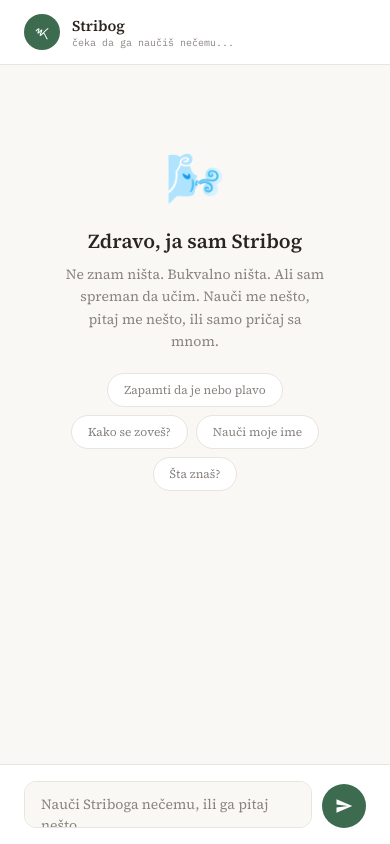
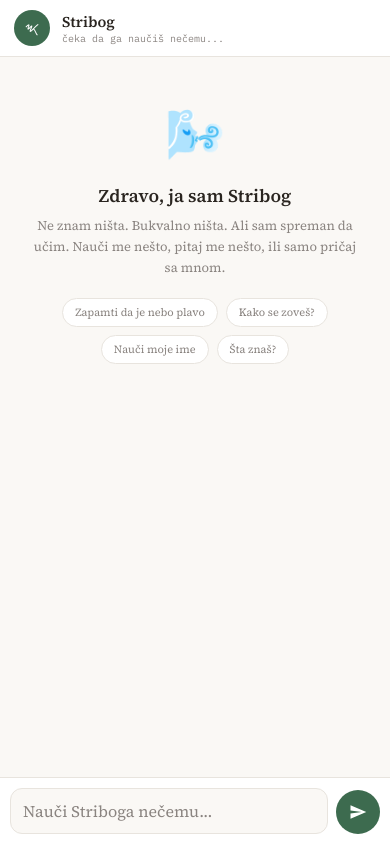
Before and after one commit to Zevs2310/stribog, a Flask app: page / in a window 390 px wide. Run offline with Flask 3, Linux system fonts and the light colour scheme; parts of the project's set-up code (start-up, migrations or seed data) failed here and were passed over.

Commit message:
Update index.html

```diff
--- a/templates/index.html
+++ b/templates/index.html
@@ -2,7 +2,7 @@
 <html lang="sr">
 <head>
 <meta charset="UTF-8">
-<meta name="viewport" content="width=device-width, initial-scale=1.0">
+<meta name="viewport" content="width=device-width, initial-scale=1.0, maximum-scale=1.0, user-scalable=no, viewport-fit=cover">
 <title>Stribog</title>
 <link href="https://fonts.googleapis.com/css2?family=IBM+Plex+Mono:wght@300;400;500&family=Source+Serif+4:ital,wght@0,300;0,400;0,600;1,400&display=swap" rel="stylesheet">
 <style>
@@ -16,15 +16,14 @@
     --text-dim: #8a8480;
     --accent: #3d6b4f;
     --accent-light: #e8f0eb;
-    --teach: #5b7c3a;
-    --teach-bg: #f0f5e8;
-    --correct: #b8602a;
-    --correct-bg: #fdf0e8;
-    --ask: #3a5c7c;
-    --ask-bg: #e8f0f8;
     --user-bg: #f0ede8;
     --stribog-bg: #fff;
     --shadow: 0 1px 3px rgba(0,0,0,0.06);
+  }
+
+  html, body {
+    height: 100%;
+    height: -webkit-fill-available;
   }
 
   body {
@@ -32,11 +31,12 @@
     color: var(--text);
     font-family: 'Source Serif 4', Georgia, serif;
     height: 100vh;
+    height: -webkit-fill-available;
     display: flex;
     overflow: hidden;
   }
 
-  /* ====== SIDEBAR ====== */
+  /* ====== SIDEBAR (desktop only) ====== */
   .sidebar {
     width: 280px;
     min-width: 280px;
@@ -57,7 +57,6 @@
     font-size: 22px;
     font-weight: 600;
     color: var(--accent);
-    letter-spacing: 0.5px;
   }
 
   .logo p {
@@ -131,7 +130,6 @@
     font-size: 9px;
     color: var(--accent);
     text-transform: uppercase;
-    letter-spacing: 0.5px;
   }
 
   .memory-item .content {
@@ -154,6 +152,7 @@
     display: flex;
     flex-direction: column;
     overflow: hidden;
+    min-width: 0;
   }
 
   .chat-header {
@@ -163,6 +162,7 @@
     display: flex;
     align-items: center;
     gap: 12px;
+    flex-shrink: 0;
   }
 
   .avatar {
@@ -196,22 +196,20 @@
     display: flex;
     flex-direction: column;
     gap: 16px;
+    -webkit-overflow-scrolling: touch;
   }
 
   .msg {
-    max-width: 75%;
+    max-width: 85%;
     display: flex;
     flex-direction: column;
     gap: 4px;
+    word-wrap: break-word;
+    overflow-wrap: break-word;
   }
 
-  .msg.user {
-    align-self: flex-end;
-  }
-
-  .msg.assistant {
-    align-self: flex-start;
-  }
+  .msg.user { align-self: flex-end; }
+  .msg.assistant { align-self: flex-start; }
 
   .msg-bubble {
     padding: 12px 16px;
@@ -242,78 +240,38 @@
     gap: 8px;
   }
 
-  .msg.user .msg-meta {
-    justify-content: flex-end;
-  }
-
-  .intent-badge {
-    font-size: 8px;
-    padding: 1px 6px;
-    border-radius: 4px;
-    font-weight: 500;
-    text-transform: uppercase;
-    letter-spacing: 0.5px;
-  }
-
-  .intent-teach { background: var(--teach-bg); color: var(--teach); }
-  .intent-correct { background: var(--correct-bg); color: var(--correct); }
-  .intent-ask { background: var(--ask-bg); color: var(--ask); }
-  .intent-chat { background: var(--bg); color: var(--text-dim); }
-
-  .feedback-btns {
-    display: flex;
-    gap: 4px;
-    margin-top: 2px;
-  }
-
-  .fb-btn {
-    background: none;
-    border: 1px solid var(--border);
-    border-radius: 12px;
-    padding: 2px 8px;
-    cursor: pointer;
-    font-size: 12px;
-    transition: all 0.15s;
-    color: var(--text-dim);
-  }
-
-  .fb-btn:hover { border-color: var(--accent); }
-  .fb-btn.active-pos { background: var(--teach-bg); border-color: var(--teach); }
-  .fb-btn.active-neg { background: var(--correct-bg); border-color: var(--correct); }
+  .msg.user .msg-meta { justify-content: flex-end; }
 
   /* ====== INPUT ====== */
   .input-area {
-    padding: 16px 24px;
+    padding: 12px 16px;
+    padding-bottom: calc(12px + env(safe-area-inset-bottom, 0px));
     border-top: 1px solid var(--border);
     background: var(--surface);
     display: flex;
     gap: 10px;
     align-items: flex-end;
+    flex-shrink: 0;
   }
 
   .input-area textarea {
     flex: 1;
     border: 1px solid var(--border);
     border-radius: 12px;
-    padding: 12px 16px;
+    padding: 10px 14px;
     font-family: 'Source Serif 4', serif;
-    font-size: 14px;
+    font-size: 16px;
     resize: none;
     outline: none;
-    max-height: 120px;
+    max-height: 100px;
     line-height: 1.5;
     background: var(--bg);
     color: var(--text);
-    transition: border-color 0.2s;
+    -webkit-appearance: none;
   }
 
-  .input-area textarea:focus {
-    border-color: var(--accent);
-  }
-
-  .input-area textarea::placeholder {
-    color: var(--text-dim);
-  }
+  .input-area textarea:focus { border-color: var(--accent); }
+  .input-area textarea::placeholder { color: var(--text-dim); }
 
   .send-btn {
     width: 44px;
@@ -326,29 +284,21 @@
     align-items: center;
     justify-content: center;
     flex-shrink: 0;
-    transition: all 0.15s;
+    -webkit-tap-highlight-color: transparent;
   }
 
-  .send-btn:hover { background: #345d43; transform: scale(1.05); }
-  .send-btn:disabled { background: var(--border); cursor: not-allowed; transform: none; }
-
-  .send-btn svg {
-    width: 18px;
-    height: 18px;
-    fill: white;
-  }
+  .send-btn:hover { background: #345d43; }
+  .send-btn:disabled { background: var(--border); cursor: not-allowed; }
+  .send-btn svg { width: 18px; height: 18px; fill: white; }
 
   /* ====== WELCOME ====== */
   .welcome {
     text-align: center;
-    padding: 60px 40px;
+    padding: 40px 20px;
     color: var(--text-dim);
   }
 
-  .welcome .big-icon {
-    font-size: 48px;
-    margin-bottom: 16px;
-  }
+  .welcome .big-icon { font-size: 48px; margin-bottom: 16px; }
 
   .welcome h2 {
     font-family: 'Source Serif 4', serif;
@@ -377,11 +327,11 @@
     background: var(--surface);
     border: 1px solid var(--border);
     border-radius: 20px;
-    padding: 8px 16px;
+    padding: 8px 14px;
     font-size: 12px;
     cursor: pointer;
-    transition: all 0.15s;
     font-family: 'Source Serif 4', serif;
+    -webkit-tap-highlight-color: transparent;
   }
 
   .suggestion:hover {
@@ -389,7 +339,7 @@
     background: var(--accent-light);
   }
 
-  /* ====== TYPING INDICATOR ====== */
+  /* ====== TYPING ====== */
   .typing {
     display: none;
     align-self: flex-start;
@@ -403,13 +353,11 @@
   .typing.show { display: flex; gap: 4px; align-items: center; }
 
   .typing span {
-    width: 6px;
-    height: 6px;
+    width: 6px; height: 6px;
     background: var(--text-dim);
     border-radius: 50%;
     animation: bounce 1.2s infinite;
   }
-
   .typing span:nth-child(2) { animation-delay: 0.2s; }
   .typing span:nth-child(3) { animation-delay: 0.4s; }
 
@@ -423,9 +371,26 @@
   ::-webkit-scrollbar-track { background: transparent; }
   ::-webkit-scrollbar-thumb { background: var(--border); border-radius: 3px; }
 
-  /* ====== RESPONSIVE ====== */
+  /* ====== MOBILE ====== */
   @media (max-width: 768px) {
     .sidebar { display: none; }
+
+    .chat-header { padding: 10px 14px; }
+
+    .chat-area { padding: 14px 12px; gap: 12px; }
+
+    .msg { max-width: 90%; }
+
+    .msg-bubble { padding: 10px 14px; font-size: 15px; }
+
+    .input-area { padding: 10px 10px; padding-bottom: calc(10px + env(safe-area-inset-bottom, 0px)); gap: 8px; }
+
+    .input-area textarea { padding: 10px 12px; font-size: 16px; }
+
+    .welcome { padding: 30px 16px; }
+    .welcome h2 { font-size: 18px; }
+    .welcome p { font-size: 13px; }
+    .suggestion { font-size: 11px; padding: 6px 12px; }
   }
 </style>
 </head>
@@ -437,7 +402,6 @@
     <h1>𐤎 Stribog</h1>
     <p>slovenski bog vetrova</p>
   </div>
-
   <div class="stats-panel">
     <div class="stat-title">Stanje uma</div>
     <div class="stat-grid">
@@ -459,16 +423,11 @@
       </div>
     </div>
   </div>
-
   <div class="stats-panel">
     <div class="stat-title">Memorija</div>
   </div>
-
   <div class="memory-panel" id="memoryPanel">
-    <div class="memory-empty">
-      Stribog još ništa ne zna.<br>
-      Nauči ga nečemu.
-    </div>
+    <div class="memory-empty">Stribog još ništa ne zna.<br>Nauči ga nečemu.</div>
   </div>
 </div>
 
@@ -486,10 +445,7 @@
     <div class="welcome">
       <div class="big-icon">🌬️</div>
       <h2>Zdravo, ja sam Stribog</h2>
-      <p>
-        Ne znam ništa. Bukvalno ništa. Ali sam spreman da učim.
-        Nauči me nešto, pitaj me nešto, ili samo pričaj sa mnom.
-      </p>
+      <p>Ne znam ništa. Bukvalno ništa. Ali sam spreman da učim. Nauči me nešto, pitaj me nešto, ili samo pričaj sa mnom.</p>
       <div class="suggestions">
         <div class="suggestion" onclick="sendSuggestion('Zapamti da je nebo plavo')">Zapamti da je nebo plavo</div>
         <div class="suggestion" onclick="sendSuggestion('Kako se zoveš?')">Kako se zoveš?</div>
@@ -497,14 +453,13 @@
         <div class="suggestion" onclick="sendSuggestion('Šta znaš?')">Šta znaš?</div>
       </div>
     </div>
-
     <div class="typing" id="typingIndicator">
       <span></span><span></span><span></span>
     </div>
   </div>
 
   <div class="input-area">
-    <textarea id="msgInput" rows="1" placeholder="Nauči Striboga nečemu, ili ga pitaj nešto..."
+    <textarea id="msgInput" rows="1" placeholder="Nauči Striboga nečemu..."
               onkeydown="handleKey(event)" oninput="autoResize(this)"></textarea>
     <button class="send-btn" id="sendBtn" onclick="sendMessage()">
       <svg viewBox="0 0 24 24"><path d="M2.01 21L23 12 2.01 3 2 10l15 2-15 2z"/></svg>
@@ -519,7 +474,14 @@
   const typing = document.getElementById('typingIndicator');
   let sending = false;
 
-  // ====== SEND MESSAGE ======
+  // Fix mobile viewport height (iOS keyboard issue)
+  function setVH() {
+    document.documentElement.style.setProperty('--vh', window.innerHeight + 'px');
+    document.body.style.height = window.innerHeight + 'px';
+  }
+  window.addEventListener('resize', setVH);
+  setVH();
+
   async function sendMessage() {
     const text = msgInput.value.trim();
     if (!text || sending) return;
@@ -527,16 +489,13 @@
     sending = true;
     sendBtn.disabled = true;
 
-    // Remove welcome
     const welcome = chatArea.querySelector('.welcome');
     if (welcome) welcome.remove();
 
-    // Add user message
     addMessage('user', text);
     msgInput.value = '';
     autoResize(msgInput);
 
-    // Show typing
     typing.classList.add('show');
     chatArea.scrollTop = chatArea.scrollHeight;
 
@@ -547,15 +506,11 @@
         body: JSON.stringify({ message: text })
       });
       const data = await res.json();
-
       typing.classList.remove('show');
-      addMessage('assistant', data.response, data.message_id, data.intent);
-
-      // Refresh stats
-      loadStats();
+      addMessage('assistant', data.response);
     } catch (err) {
       typing.classList.remove('show');
-      addMessage('assistant', '(Ne mogu da razmišljam... proveri server.)', null, 'error');
+      addMessage('assistant', '(Ne mogu da razmišljam... proveri server.)');
     }
 
     sending = false;
@@ -568,101 +523,21 @@
     sendMessage();
   }
 
-  // ====== ADD MESSAGE TO CHAT ======
-  function addMessage(role, text, msgId, intent) {
+  function addMessage(role, text) {
     const div = document.createElement('div');
     div.className = `msg ${role}`;
 
-    let metaHtml = '';
     const time = new Date().toLocaleTimeString('sr', { hour: '2-digit', minute: '2-digit' });
-
-    if (role === 'assistant' && intent) {
-      const intentLabels = {
-        teach: 'učenje', correct: 'ispravka', ask: 'pitanje', chat: 'razgovor'
-      };
-      metaHtml = `
-        <div class="msg-meta">
-          <span>${time}</span>
-          <span class="intent-badge intent-${intent}">${intentLabels[intent] || intent}</span>
-        </div>`;
-    } else {
-      metaHtml = `<div class="msg-meta"><span>${time}</span></div>`;
-    }
-
-    let feedbackHtml = '';
-    if (role === 'assistant' && msgId) {
-      feedbackHtml = `
-        <div class="feedback-btns">
-          <button class="fb-btn" onclick="sendFeedback(${msgId}, 'positive', this)" title="Bravo!">👍</button>
-          <button class="fb-btn" onclick="sendFeedback(${msgId}, 'negative', this)" title="Pogrešno">👎</button>
-        </div>`;
-    }
 
     div.innerHTML = `
       <div class="msg-bubble">${escapeHtml(text)}</div>
-      ${metaHtml}
-      ${feedbackHtml}
+      <div class="msg-meta"><span>${time}</span></div>
     `;
 
-    // Insert before typing indicator
     chatArea.insertBefore(div, typing);
     chatArea.scrollTop = chatArea.scrollHeight;
   }
 
-  // ====== FEEDBACK ======
-  async function sendFeedback(msgId, type, btn) {
-    try {
-      await fetch('/api/feedback', {
-        method: 'POST',
-        headers: { 'Content-Type': 'application/json' },
-        body: JSON.stringify({ message_id: msgId, type })
-      });
-
-      // Visual feedback
-      const btns = btn.parentElement.querySelectorAll('.fb-btn');
-      btns.forEach(b => { b.classList.remove('active-pos', 'active-neg'); b.disabled = true; });
-      btn.classList.add(type === 'positive' ? 'active-pos' : 'active-neg');
-
-      loadStats();
-    } catch (e) {}
-  }
-
-  // ====== LOAD STATS & MEMORY ======
-  async function loadStats() {
-    try {
-      const res = await fetch('/api/stats');
-      const data = await res.json();
-
-      document.getElementById('statLessons').textContent = data.stats.lessons;
-      document.getElementById('statCorrections').textContent = data.stats.corrections;
-      document.getElementById('statPositive').textContent = data.stats.positive_feedback;
-      document.getElementById('statNegative').textContent = data.stats.negative_feedback;
-
-      // Update status text
-      const total = data.stats.lessons;
-      const st = document.getElementById('statusText');
-      if (total === 0) st.textContent = 'čeka da ga naučiš nečemu...';
-      else if (total < 5) st.textContent = `zna ${total} stvari — još uvek beba`;
-      else if (total < 15) st.textContent = `zna ${total} stvari — polako uči`;
-      else if (total < 30) st.textContent = `zna ${total} stvari — raste`;
-      else st.textContent = `zna ${total} stvari — postaje pametan`;
-
-      // Memory panel
-      const mp = document.getElementById('memoryPanel');
-      if (data.lessons && data.lessons.length > 0) {
-        mp.innerHTML = data.lessons.map(l => `
-          <div class="memory-item">
-            <div class="topic">${escapeHtml(l.topic || 'general')}</div>
-            <div class="content">${escapeHtml(l.content)}</div>
-          </div>
-        `).join('');
-      } else {
-        mp.innerHTML = '<div class="memory-empty">Stribog još ništa ne zna.<br>Nauči ga nečemu.</div>';
-      }
-    } catch (e) {}
-  }
-
-  // ====== HELPERS ======
   function escapeHtml(text) {
     const d = document.createElement('div');
     d.textContent = text;
@@ -678,11 +553,8 @@
 
   function autoResize(el) {
     el.style.height = 'auto';
-    el.style.height = Math.min(el.scrollHeight, 120) + 'px';
+    el.style.height = Math.min(el.scrollHeight, 100) + 'px';
   }
-
-  // Initial load
-  loadStats();
 </script>
 </body>
 </html>
```
